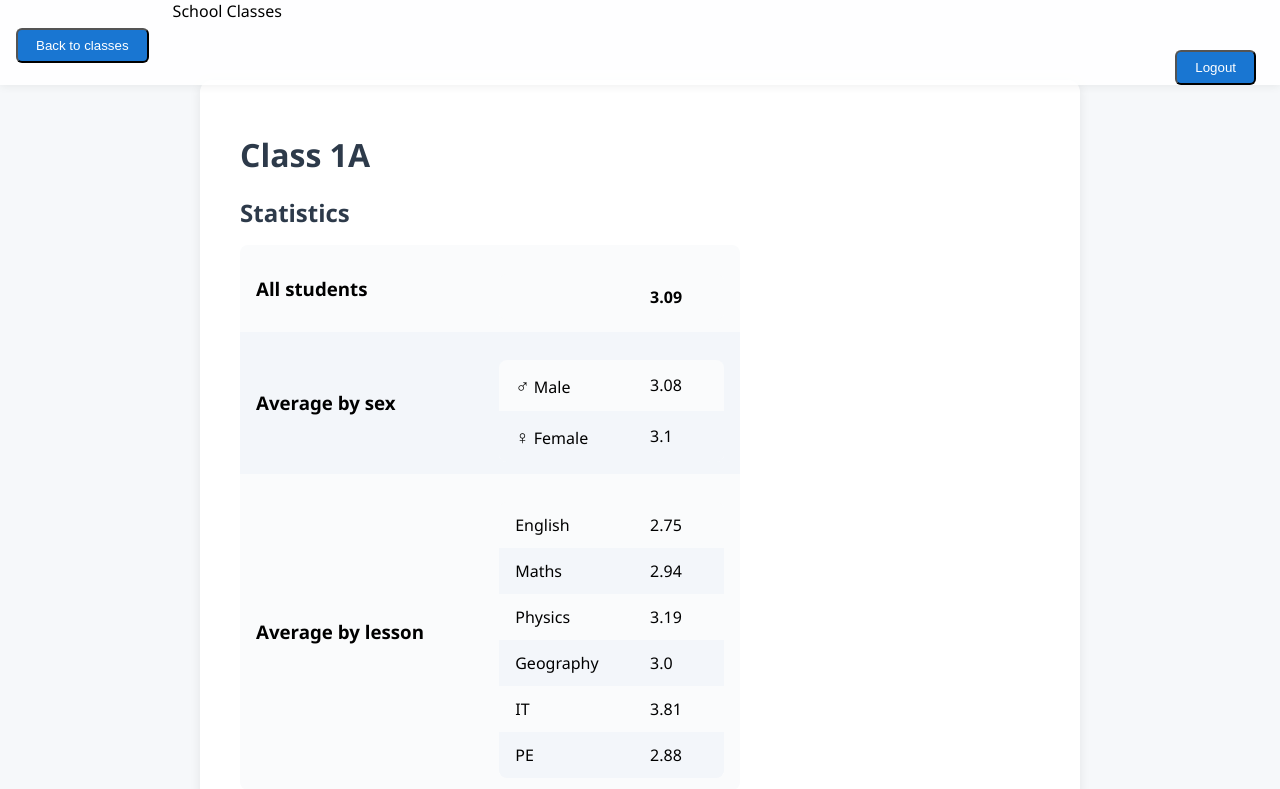
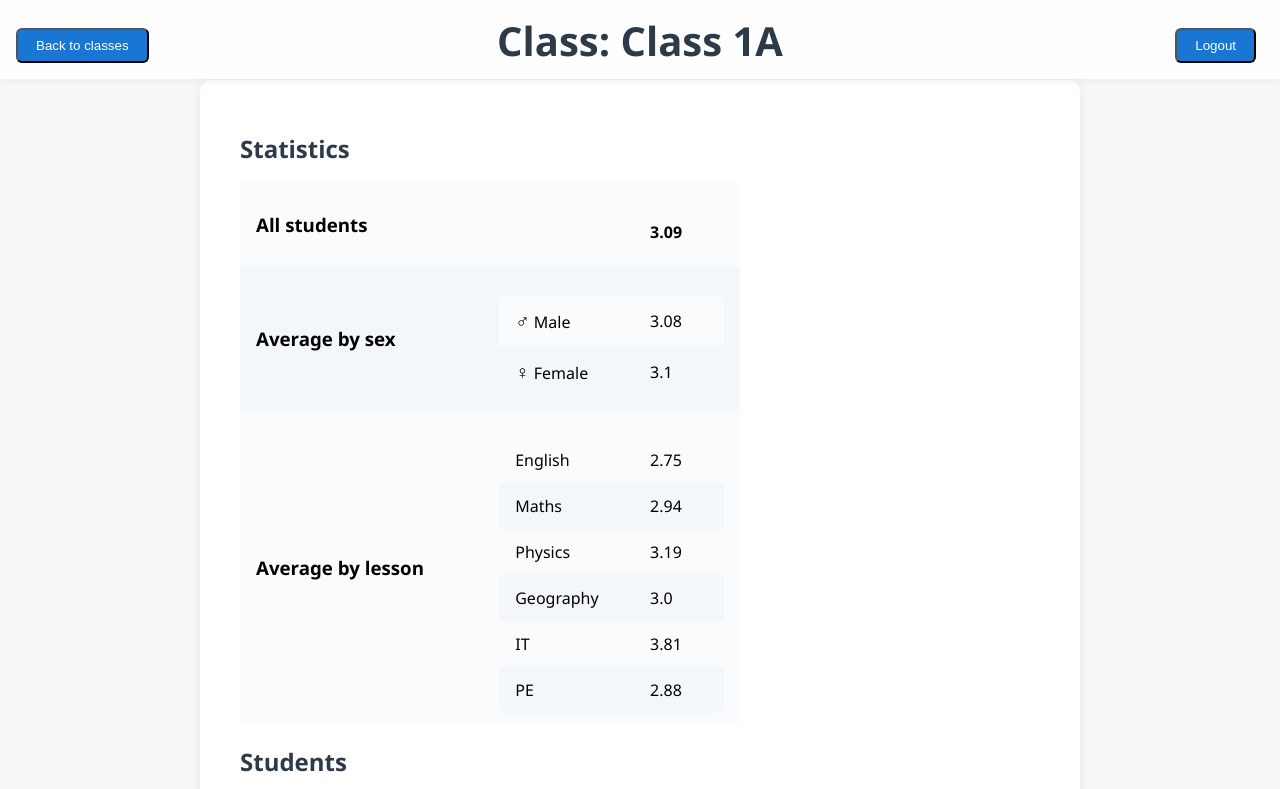
Before and after one commit to SpsKnSK/api, a Flask app: page /class/1 in a window 1280 px wide. Shown: the top 789 px of the page. Run offline with Flask 3, Linux system fonts and the light colour scheme; a user stored in the database is signed in.

Commit message:
Added header information

```diff
--- a/Extra/WebWithFlask/static/style.css
+++ b/Extra/WebWithFlask/static/style.css
@@ -89,3 +89,14 @@ li {
     z-index: 1000;
     box-shadow: 0 2px 8px rgba(0,0,0,0.06);
 }
+.header-title {
+    position: absolute;
+    left: 50%;
+    top: 50%;
+    transform: translate(-50%, -50%);
+    font-size: 2.5em;
+    font-weight: 600;
+    color: #2d3a4a;
+    text-align: center;
+    white-space: nowrap;
+}
--- a/Extra/WebWithFlask/templates/class_detail.html
+++ b/Extra/WebWithFlask/templates/class_detail.html
@@ -1,7 +1,7 @@
 {% extends 'base.html' %}
 {% block title %}{{ cls.name }}{% endblock %}
+{% block header_title %}Class: {{ cls.name }}{% endblock %}
 {% block content %}
-<h1>{{ cls.name }}</h1>
 <h2>Statistics</h2>
 {% set all_grades = [] %}
 {% set lesson_averages = [] %}
--- a/Extra/WebWithFlask/templates/classes.html
+++ b/Extra/WebWithFlask/templates/classes.html
@@ -1,8 +1,8 @@
 {% extends 'base.html' %}
 {% block title %}School Classes{% endblock %}
+{% block header_title %}School Classes{% endblock %}
 
 {% block content %}
-<h1>School Classes</h1>
 <table>
     <tr>
         <th>Class Name</th>
--- a/Extra/WebWithFlask/templates/student_detail.html
+++ b/Extra/WebWithFlask/templates/student_detail.html
@@ -1,7 +1,7 @@
 {% extends 'base.html' %}
 {% block title %}{{ student.surname }} {{ student.name }}{% endblock %}
+{% block header_title %}Student: {{ student.surname }}, {{ student.name }}{% endblock %}
 {% block content %}
-<h1>{{ student.surname }}, {{ student.name }}</h1>
 <table>
     <tr><td><strong>Name</strong></td><td>{{ student.name }}</td></tr>
     <tr><td><strong>Surname</strong></td><td>{{ student.surname }}</td></tr>
```
